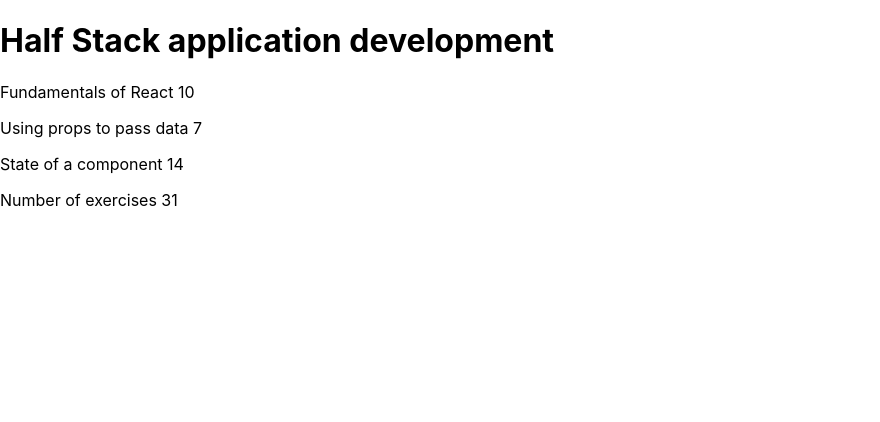
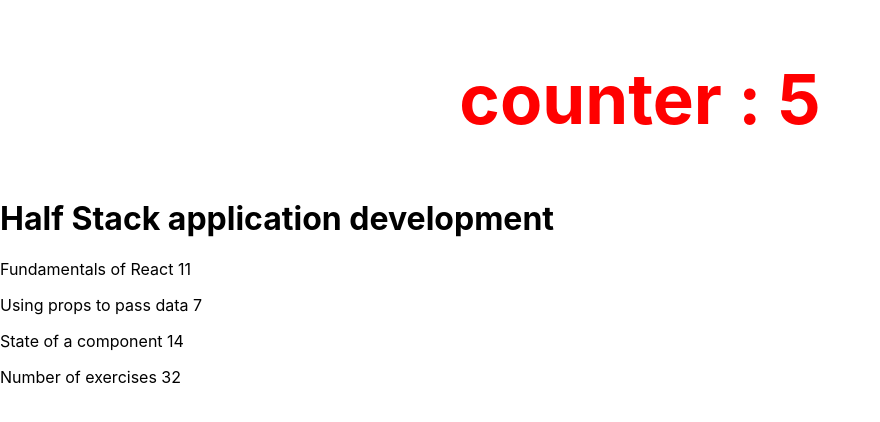
Before and after one commit to JabSYsEmb/Fullstack-By-Helsinki, a React (Create React App) app in the folder part1/courseinfo/: page / in a window 1280 px wide. Shown: the top 422 px of the page, without its empty margins (0-880 px from the left). Built offline with nearby package versions, Linux system fonts and the light colour scheme.

Commit message:
section B of the Part1

```diff
--- a/part1/courseinfo/src/App.css
+++ b/part1/courseinfo/src/App.css
@@ -1,16 +1,6 @@
-div {
 
+h2{
+  color: red;
+  text-align: center;
+  font-size: calc(5px + 5vmax);
 }
-
-
-.App-header {
-  background-color: #282c34;
-  min-height: 100vh;
-  min-width: 100vm;
-  display: flex;
-  flex-direction: column;
-  align-items: start;
-  padding-left: calc(10px + 3vmin);
-  font-size: calc(10px + 2vmin);
-  color: #806F49;
-}
--- a/part1/courseinfo/src/App.js
+++ b/part1/courseinfo/src/App.js
@@ -6,27 +6,27 @@
 */
 
 import React from 'react';
-//  import './App.css';
+import './App.css';
 
 
-const Part = (props) => <p> {props.part.part} {props.part.exercises} </p>
+const Part = (props) => <p > {props.part.part} {props.part.exercises} </p>
 
-
-const Content = (props) => <p> {props.course.parts.map((item) => (<Part part={item} />))} </p>
+const Content = (props) => <> {props.course.parts.map((item) => (<Part part={item} />))} </>
 
 const Total = (props) => <p> {props.course.msg} {props.course.parts.reduce((result,item) => (item.exercises + result),0)} </p>
 
-
 const Header  = (props) => <h1>{props.course.name}</h1>
 
-const App = () => {
+const Counter = (props) => <h2> counter : {props.counter}</h2>
+
+const App = (props) => {
   const course = {
     name  : 'Half Stack application development',
     msg   : 'Number of exercises',
     parts : [
       {
         part      : 'Fundamentals of React',
-        exercises : 10
+        exercises : 11
       },
       {
         part      : 'Using props to pass data',
@@ -36,11 +36,13 @@
         part      : 'State of a component',
         exercises : 14
       }
-    ]
+    ],
+    refresh_num   : 0
   };
 
   return (
     <div className="App-header">
+      < Counter counter={props.counter} />
       < Header  course={course} />
       < Content course={course} />
       < Total   course={course} />
@@ -48,4 +50,11 @@
   )
 }
 
-export default App;
+const increse_refresh_num = () => {this.course.refresh_num+=1}
+
+const exporter ={
+  App,
+  increse_refresh_num
+}
+
+export default exporter;
--- a/part1/courseinfo/src/index.js
+++ b/part1/courseinfo/src/index.js
@@ -1,14 +1,21 @@
 import React from 'react';
 import ReactDOM from 'react-dom';
 import './index.css';
-import App from './App';
+import exporter from './App';
 import reportWebVitals from './reportWebVitals';
 
-ReactDOM.render(
-  <App />,
+const App = exporter.App;
+
+let counter=1;
+
+const refresh = () => ReactDOM.render(
+  <App counter={counter}/>,
   document.getElementById('root'),
 );
-
+counter += 3
+refresh()
+counter += 1
+refresh()
 
 // If you want to start measuring performance in your app, pass a function
 // to log results (for example: reportWebVitals(console.log))
```
